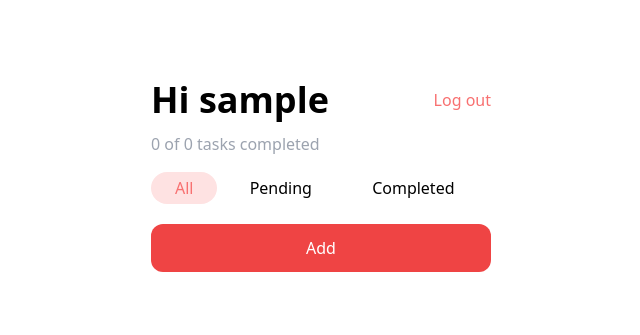
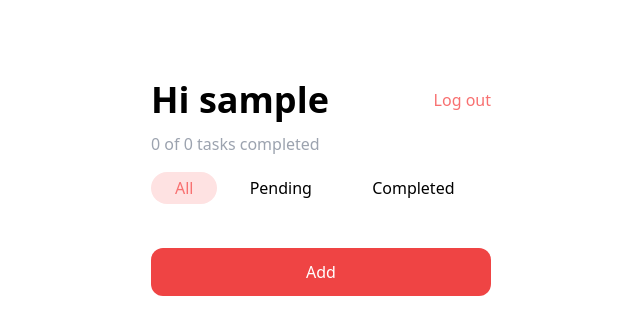
Before and after one commit to skks1212/201-l6-milestone, a Django app: page / in a window 1280 px wide. Shown: the top 335 px of the page, without its empty margins (319-959 px from the left). Run offline with Django 3.2, Linux system fonts and the light colour scheme; the visitor is signed in with stand-in values (Sample User, id 1); data that the repository does not hold is empty; some libraries are stand-ins or nearby versions.

Commit message:
Increased margin for add button

```diff
--- a/templates/tasks.html
+++ b/templates/tasks.html
@@ -59,7 +59,7 @@
                         </div>
                     </div>
                 {% endfor %}
-                <a href="create-task" class="bg-red-500 block hover:bg-red-600 text-white rounded-xl p-3 text-base cursor-pointer transition w-full mt-4 text-center">
+                <a href="create-task" class="bg-red-500 block hover:bg-red-600 text-white rounded-xl p-3 text-base cursor-pointer transition w-full mt-10 text-center">
                     Add
                 </a>
             </div>
```
